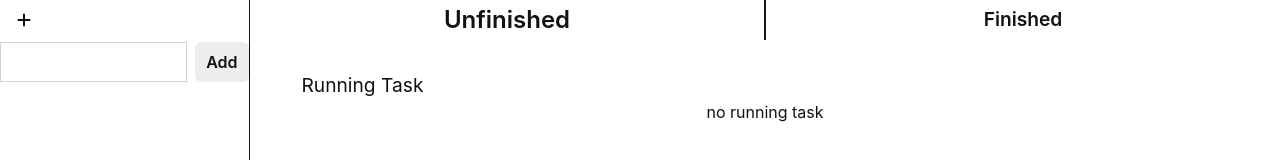
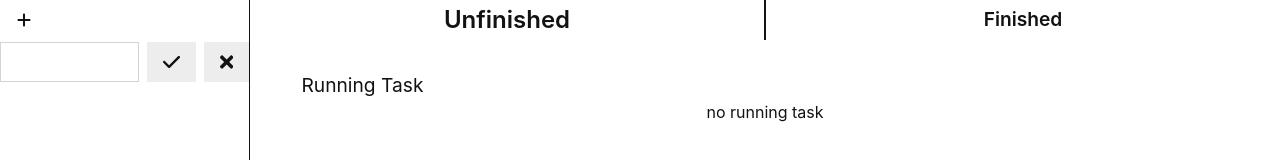
Before and after one commit to mostafa-fallaha/tauri-personal-task-manager, a React (Vite) app: page / in a window 1280 px wide. Both pictures are taken after a click on the button 24 px from the left and 20 px from the top of the page. Shown: the top 160 px of the page. Built offline with nearby package versions, Linux system fonts and the light colour scheme.

Commit message:
added the cancel button to AddCategory

```diff
--- a/src/components/categories/AddCategory.tsx
+++ b/src/components/categories/AddCategory.tsx
@@ -3,9 +3,11 @@ import { useState } from "react";
 import { useDispatch } from "react-redux";
 import { AppDispatch } from "../../state/store";
 import { insertCategory } from "../../state/category/categorySlice";
+import { FaTimes } from "react-icons/fa";
+import { FaCheck } from "react-icons/fa6";
 
 interface Props {
-  categoryAdded: () => void;
+  categoryAdded: (v: boolean) => void;
 }
 
 function AddCategory({ categoryAdded }: Props) {
@@ -20,12 +22,16 @@ function AddCategory({ categoryAdded }: Props) {
         onChange={(e) => setCatTitle(e.target.value)}
       ></Input>
       <Button
+        borderRadius={0}
         onClick={() => {
           dispatch(insertCategory(catTitle));
-          categoryAdded();
+          categoryAdded(false);
         }}
       >
-        Add
+        <FaCheck size={"100%"} />
+      </Button>
+      <Button borderRadius={0} onClick={() => categoryAdded(false)}>
+        <FaTimes size={"100%"} />
       </Button>
     </HStack>
   );
--- a/src/components/categories/AsideHome.tsx
+++ b/src/components/categories/AsideHome.tsx
@@ -49,7 +49,7 @@ function AsideHome() {
         {categories.map((c) => (
           <CategoryBox category={c} />
         ))}
-        {addCat && <AddCategory categoryAdded={() => setAddCat(false)} />}
+        {addCat && <AddCategory categoryAdded={(v) => setAddCat(v)} />}
       </Box>
 
       <Menu>
```
